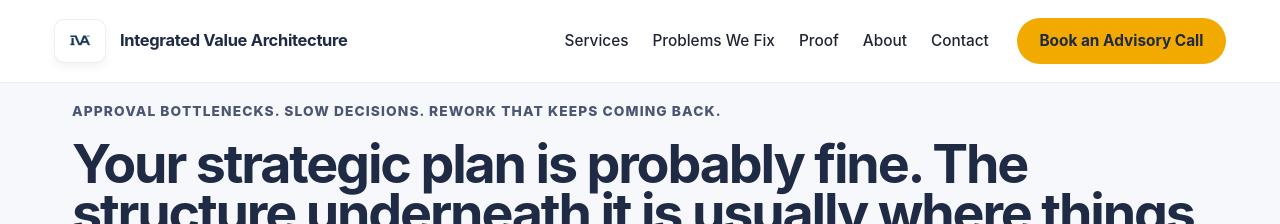
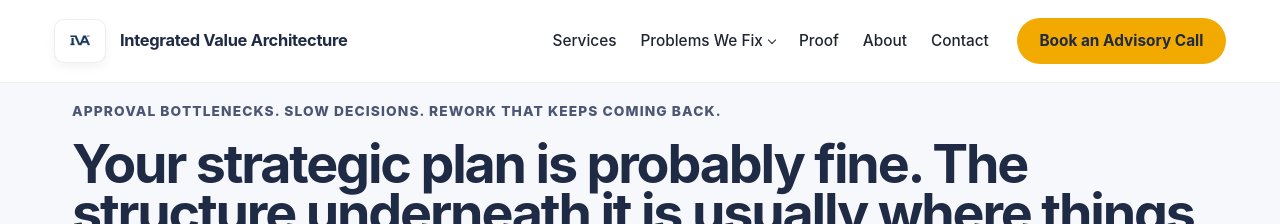
Before and after one commit to efost7873/integratedvaluearchitecture.com, a Jekyll site: the page built from index.html, in a window 1280 px wide. Shown: the top 224 px of the page. Built offline with Jekyll 4.4.1, drawn with Linux system fonts in a browser that asks for light colours.

Commit message:
Update header.html

```diff
--- a/_includes/header.html
+++ b/_includes/header.html
@@ -1,4 +1,8 @@
 {% assign current_url = page.url | replace:'index.html','' %}
+{% assign problems_active = false %}
+{% if current_url == '/problems/' or current_url == '/approval-bottlenecks/' or current_url == '/slow-decisions-decision-rights/' or current_url == '/stalled-strategy-execution/' or current_url == '/unclear-roles-duplicate-work/' or current_url == '/silos-broken-handoffs/' %}
+  {% assign problems_active = true %}
+{% endif %}
 
 <header class="iva-header">
   <div class="iva-header-inner">
@@ -25,7 +29,25 @@
     <nav class="iva-header-nav" id="iva-nav" aria-label="Primary">
       <a class="iva-header-link{% if current_url == '/services/' %} is-active{% endif %}" href="/services/">Services</a>
 
-      <a class="iva-header-link{% if current_url == '/common-problems-we-fix/' %} is-active{% endif %}" href="/common-problems-we-fix/">Problems We Fix</a>
+      <div class="iva-header-group{% if problems_active %} is-active{% endif %}" data-nav-group>
+        <button
+          class="iva-header-group-trigger"
+          type="button"
+          aria-expanded="false"
+          aria-controls="iva-problems-menu">
+          <span>Problems We Fix</span>
+          <span class="iva-header-group-caret" aria-hidden="true"></span>
+        </button>
+
+        <div class="iva-header-group-menu" id="iva-problems-menu">
+          <a class="{% if current_url == '/problems/' %}is-active{% endif %}" href="/problems/">Problems Overview</a>
+          <a class="{% if current_url == '/approval-bottlenecks/' %}is-active{% endif %}" href="/approval-bottlenecks/">Approval Bottlenecks</a>
+          <a class="{% if current_url == '/slow-decisions-decision-rights/' %}is-active{% endif %}" href="/slow-decisions-decision-rights/">Slow Decisions &amp; Decision Rights</a>
+          <a class="{% if current_url == '/stalled-strategy-execution/' %}is-active{% endif %}" href="/stalled-strategy-execution/">Stalled Strategy Execution</a>
+          <a class="{% if current_url == '/unclear-roles-duplicate-work/' %}is-active{% endif %}" href="/unclear-roles-duplicate-work/">Unclear Roles &amp; Duplicate Work</a>
+          <a class="{% if current_url == '/silos-broken-handoffs/' %}is-active{% endif %}" href="/silos-broken-handoffs/">Silos &amp; Broken Handoffs</a>
+        </div>
+      </div>
 
       <a class="iva-header-link{% if current_url == '/case-structural-overload-and-decision-bottleneck/' %} is-active{% endif %}" href="/case-structural-overload-and-decision-bottleneck/">
         Proof
```
